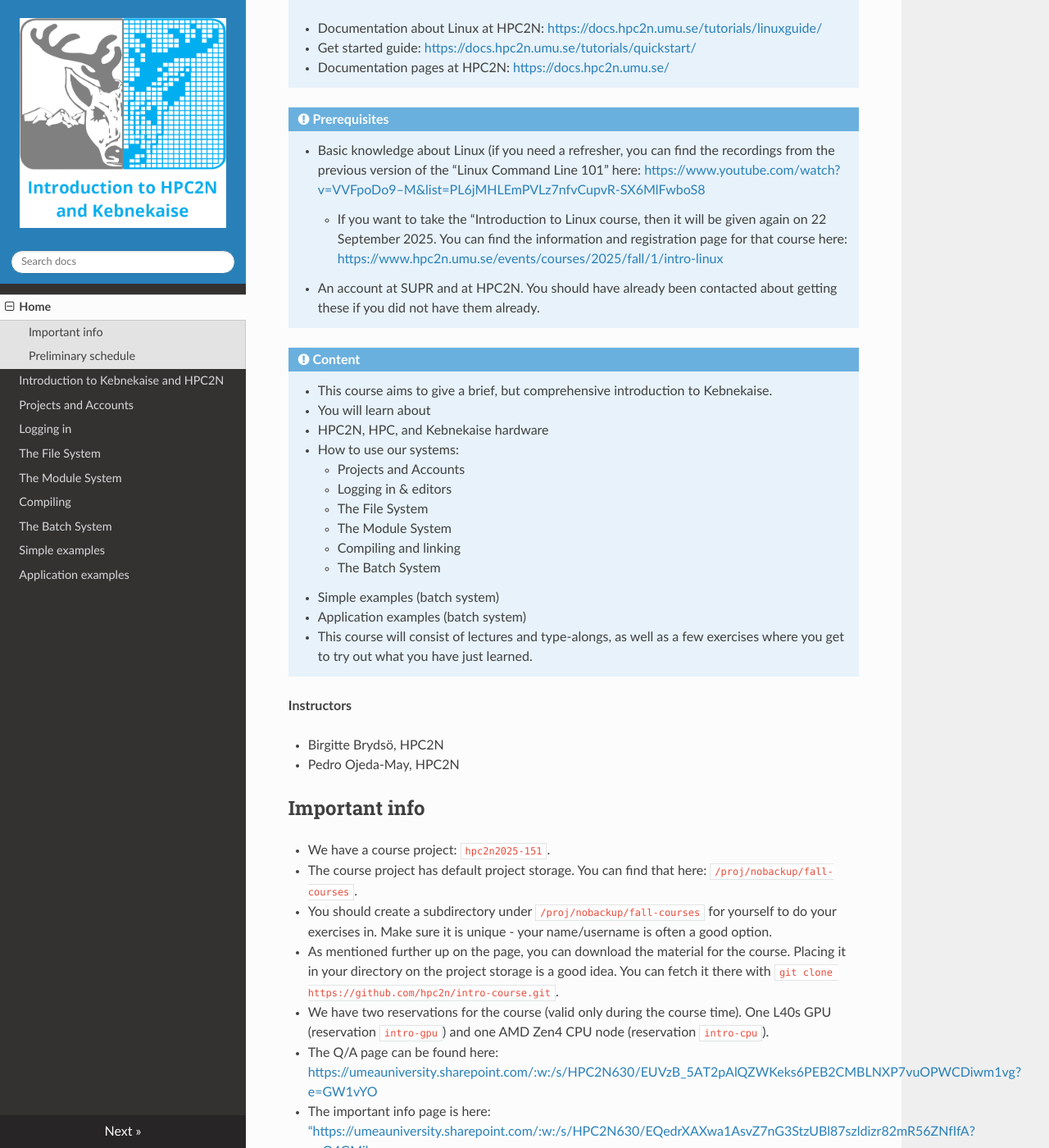
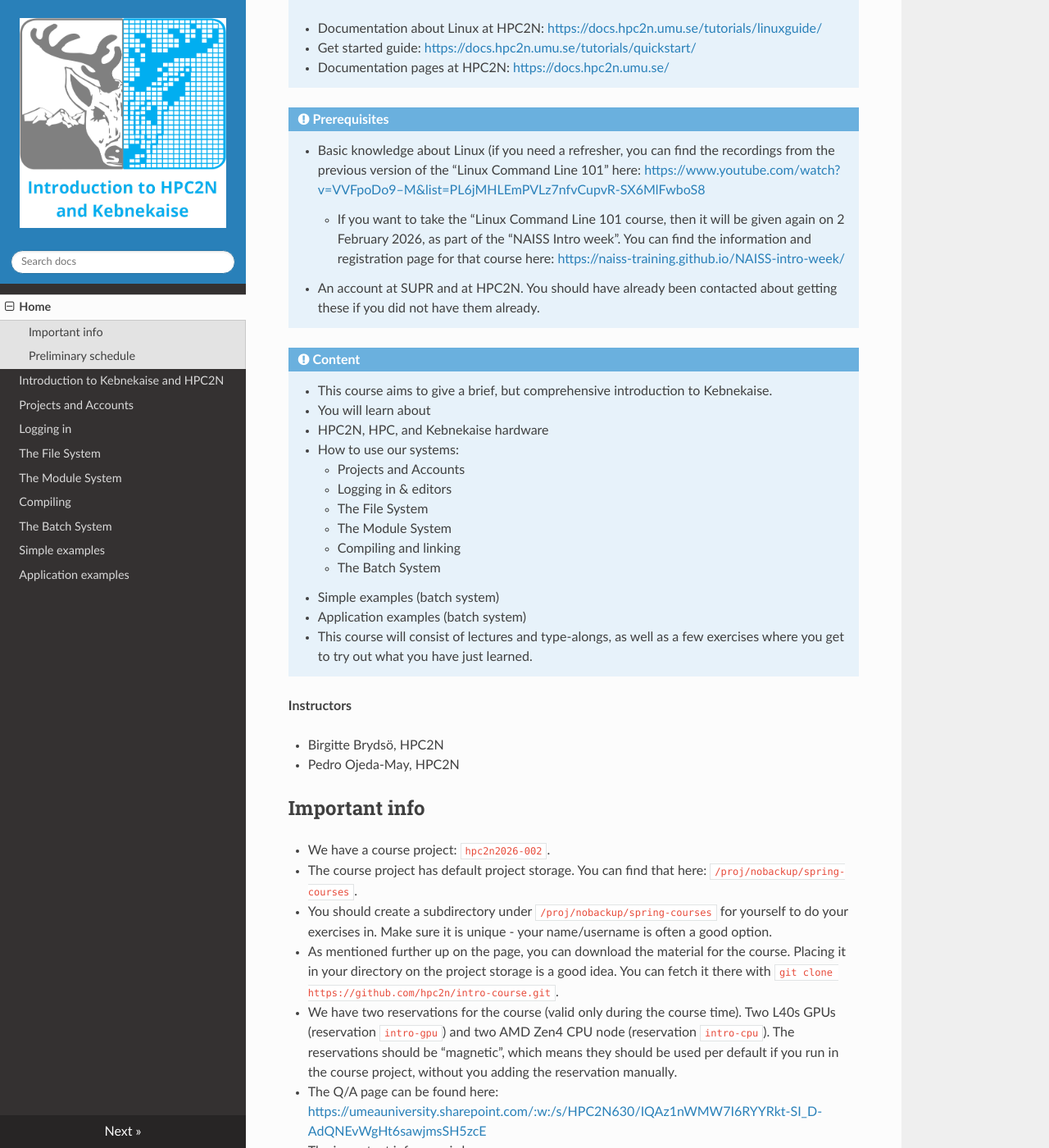
Before and after one commit to hpc2n/intro-course, an MkDocs documentation site: the page built from docs/index.md, in a window 1280 px wide and 1400 px high, scrolled down 468 px. Shown: the whole window at 82% size. Built offline with MkDocs 1.6.1, drawn with Linux system fonts in a browser that asks for light colours; nearby versions of some CDN libraries; some of the changed text lies outside the part shown.

Commit message:
Updating the index page with intro on the course

```diff
--- a/docs/index.md
+++ b/docs/index.md
@@ -19,7 +19,7 @@
 !!! note "Prerequisites"
 
     - Basic knowledge about Linux (if you need a refresher, you can find the recordings from the previous version of the "Linux Command Line 101" here: <a href="https://www.youtube.com/playlist?list=PL6jMHLEmPVLz7nfvCupvR-SX6MlFwboS8" target="_blank">https://www.youtube.com/watch?v=VVFpoDo9--M&list=PL6jMHLEmPVLz7nfvCupvR-SX6MlFwboS8</a>
-        - If you want to take the "Introduction to Linux course, then it will be given again on 22 September 2025. You can find the information and registration page for that course here: <a href="https://www.hpc2n.umu.se/events/courses/2025/fall/1/intro-linux" target="_blank">https://www.hpc2n.umu.se/events/courses/2025/fall/1/intro-linux</a>
+        - If you want to take the "Linux Command Line 101 course, then it will be given again on 2 February 2026, as part of the "NAISS Intro week". You can find the information and registration page for that course here: <a href="https://naiss-training.github.io/NAISS-intro-week/" target="_blank">https://naiss-training.github.io/NAISS-intro-week/</a>
     - An account at SUPR and at HPC2N. You should have already been contacted about getting these if you did not have them already.
 
 !!! note "Content"
@@ -46,14 +46,14 @@
 
 ## Important info
 
-- We have a course project: ``hpc2n2025-151``.
-- The course project has default project storage. You can find that here: ``/proj/nobackup/fall-courses``.
-- You should create a subdirectory under ``/proj/nobackup/fall-courses`` for yourself to do your exercises in. Make sure it is unique - your name/username is often a good option.
+- We have a course project: ``hpc2n2026-002``.
+- The course project has default project storage. You can find that here: ``/proj/nobackup/spring-courses``.
+- You should create a subdirectory under ``/proj/nobackup/spring-courses`` for yourself to do your exercises in. Make sure it is unique - your name/username is often a good option.
 - As mentioned further up on the page, you can download the material for the course. Placing it in your directory on the project storage is a good idea. You can fetch it there with <code>git clone https://github.com/hpc2n/intro-course.git</code>.
-- We have two reservations for the course (valid only during the course time). One L40s GPU (reservation ``intro-gpu``) and one AMD Zen4 CPU node (reservation ``intro-cpu``).
-- The Q/A page can be found here: <a href="https://umeauniversity.sharepoint.com/:w:/s/HPC2N630/EUVzB_5AT2pAlQZWKeks6PEB2CMBLNXP7vuOPWCDiwm1vg?e=GW1vYO" target="_blank">https://umeauniversity.sharepoint.com/:w:/s/HPC2N630/EUVzB_5AT2pAlQZWKeks6PEB2CMBLNXP7vuOPWCDiwm1vg?e=GW1vYO</a>
-- The important info page is here: <a href="https://umeauniversity.sharepoint.com/:w:/s/HPC2N630/EQedrXAXwa1AsvZ7nG3StzUBl87szldizr82mR56ZNfIfA?e=O4GMjb" target="_blank">"https://umeauniversity.sharepoint.com/:w:/s/HPC2N630/EQedrXAXwa1AsvZ7nG3StzUBl87szldizr82mR56ZNfIfA?e=O4GMjb</a>
-- There is an evaluation survey for the course. Please help us by filling it! It is here: <a href="https://forms.office.com/e/xFLgdD9TSU" target="_blank">https://forms.office.com/e/xFLgdD9TSU</a>.
+- We have two reservations for the course (valid only during the course time). Two L40s GPUs (reservation ``intro-gpu``) and two AMD Zen4 CPU node (reservation ``intro-cpu``). The reservations should be "magnetic", which means they should be used per default if you run in the course project, without you adding the reservation manually.
+- The Q/A page can be found here: <a href="https://umeauniversity.sharepoint.com/:w:/s/HPC2N630/IQAz1nWMW7I6RYYRkt-SI_D-AdQNEvWgHt6sawjmsSH5zcE" target="_blank">https://umeauniversity.sharepoint.com/:w:/s/HPC2N630/IQAz1nWMW7I6RYYRkt-SI_D-AdQNEvWgHt6sawjmsSH5zcE</a>
+- The important info page is here: <a href="https://umeauniversity.sharepoint.com/:w:/s/HPC2N630/IQCKgB00THY4RJW1BNN6aHFfAah-JtvyPrDNyTKB7ulfLYU" target="_blank">https://umeauniversity.sharepoint.com/:w:/s/HPC2N630/IQCKgB00THY4RJW1BNN6aHFfAah-JtvyPrDNyTKB7ulfLYU</a>
+- There is an evaluation survey for the course. Please help us by filling it! It is here: <a href="https://forms.office.com/e/zvVAGnP2Mp" target="_blank">https://forms.office.com/e/zvVAGnP2Mp</a>.
 
 ## Preliminary schedule
 
```
